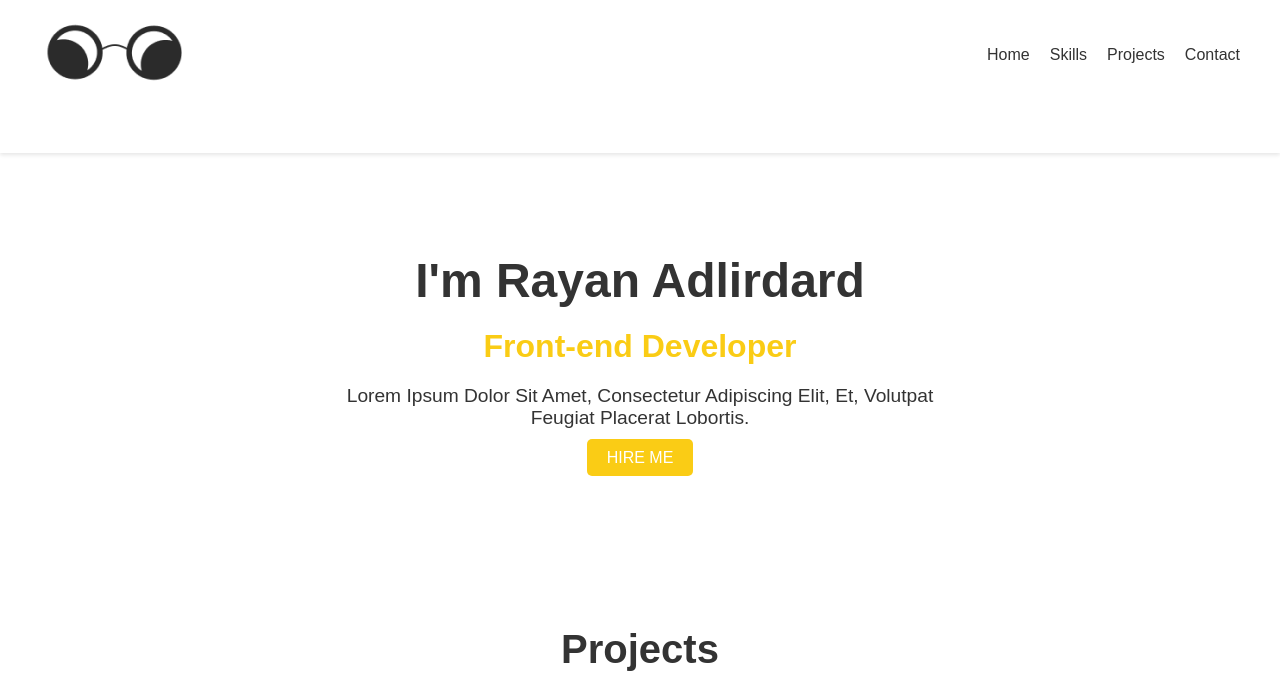
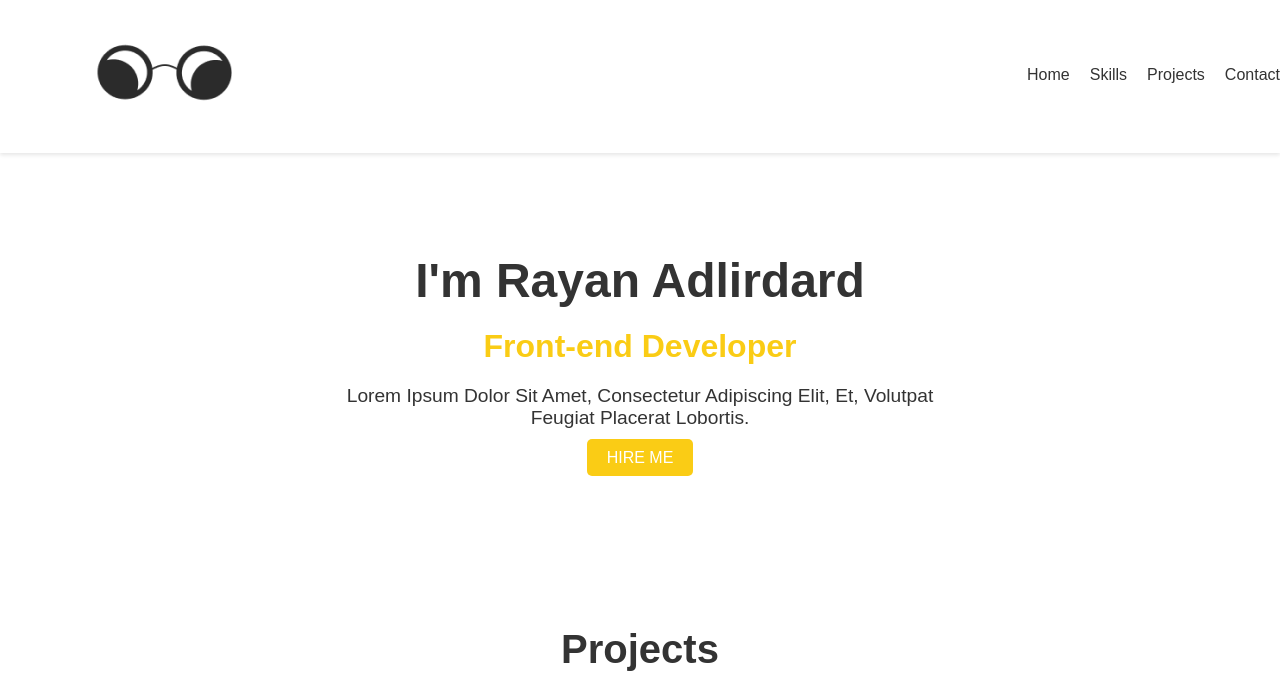
Before and after one commit to saumyasingh107/Josh-Technologies-Assignment, a plain HTML site: page index.html in a window 1280 px wide. Shown: the top 690 px of the page. Drawn offline with Linux system fonts and the light colour scheme.

Commit message:
changing navbar

```diff
--- a/styles.css
+++ b/styles.css
@@ -4,12 +4,6 @@ body {
   margin: 0;
   padding: 0;
   color: #333;
-  }
-
-  .container {
-    max-width: 1200px;
-    margin: 0 auto;
-    padding: 0 20px;
 }
 
 h1, h2, h3 {
@@ -35,7 +29,12 @@ body {
   display: flex;
   justify-content: space-between;
   align-items: center;
-    padding: 20px 0;
+  padding-top: 40px;
+}
+
+.navbar .container .logo{
+  padding-left: 90px;
+  width: 30px;
 }
 
 .nav-links {
```
Lines whose indentation alone changed are shown as unchanged.
